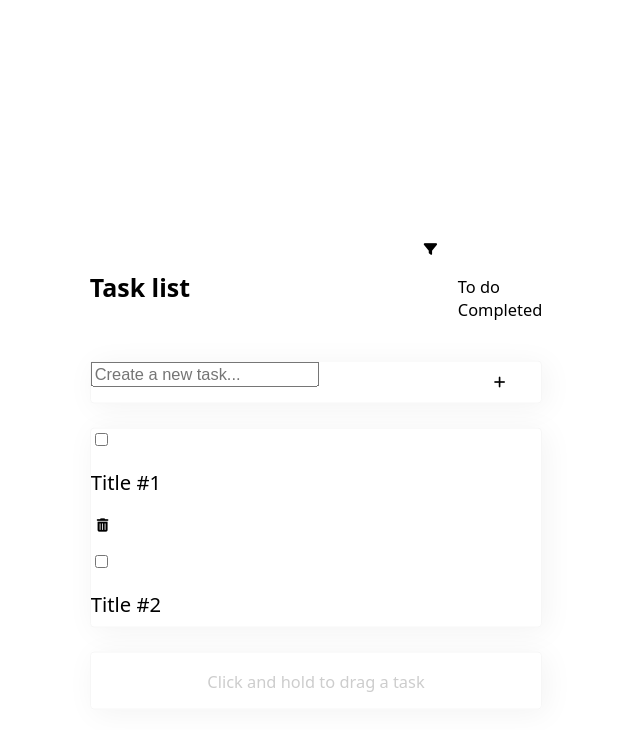
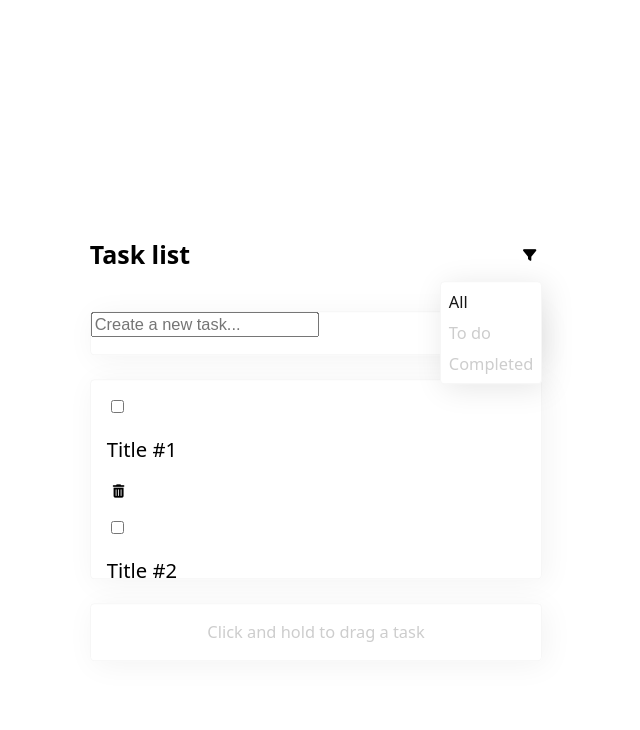
Before and after one commit to midjiro/draggable-task-list, a React (Create React App) app: page / in a window 1280 px wide. Both pictures are taken after a click on the button "Filter tasks by status". Shown: the top 730 px of the page, without its empty margins (324-964 px from the left). Built offline with nearby package versions, Linux system fonts and the light colour scheme.

Commit message:
add filter logic

```diff
--- a/src/App.js
+++ b/src/App.js
@@ -2,20 +2,27 @@ import CreateTaskForm from "components/CreateTaskForm";
 import Footer from "components/Footer";
 import Header from "components/Header";
 import TaskList from "components/TaskList";
+import { useState } from "react";
 
 function App() {
   const tasks = [
-    { id: 1, title: "Title #1", isCompleted: false },
-    { id: 2, title: "Title #2", isCompleted: false },
-    { id: 3, title: "Title #3", isCompleted: true },
+    { id: 1, title: "Title #1", status: "Completed" },
+    { id: 2, title: "Title #2", status: "To do" },
+    { id: 3, title: "Title #3", status: "To do" },
   ];
+
+  const [filterByStatus, setFilterByStatus] = useState("All");
+
+  const updateFilterByStatus = (newOption) => {
+    setFilterByStatus(newOption);
+  };
 
   return (
     <div className="task-manager">
-      <Header />
+      <Header filterOnChange={updateFilterByStatus} />
       <main className="task-manager__body">
         <CreateTaskForm />
-        <TaskList tasks={tasks} />
+        <TaskList tasks={tasks} filterByStatus={filterByStatus} />
       </main>
       <Footer />
     </div>
--- a/src/components/Filter.jsx
+++ b/src/components/Filter.jsx
@@ -1,14 +1,64 @@
-import React from "react";
+import React, { useCallback, useEffect, useRef, useState } from "react";
 
 export default function Filter({ onChange }) {
+  const [isExpanded, setIsExpanded] = useState(false);
+  const filterRef = useRef();
+
+  const collapse = () => {
+    setIsExpanded(false);
+  };
+
+  const switchVisibility = () => {
+    setIsExpanded((isExpanded) => !isExpanded);
+  };
+
+  // useCallback prevent function recreation between re-renders
+  const handleOutsideClick = useCallback(
+    (e) => {
+      if (!filterRef.current.contains(e.target)) collapse();
+    },
+    [filterRef]
+  );
+
+  const handleOptionChange = (e) => {
+    const newSelectedOption = e.target;
+    const optionList = Array.from(newSelectedOption.parentElement.children);
+
+    optionList.forEach((option) => {
+      option.classList.remove("filter__option--selected");
+    });
+
+    newSelectedOption.classList.add("filter__option--selected");
+
+    onChange(newSelectedOption.textContent);
+  };
+
+  useEffect(() => {
+    document.addEventListener("click", handleOutsideClick);
+
+    return () => {
+      document.removeEventListener("click", handleOutsideClick);
+    };
+  }, [handleOutsideClick]);
+
   return (
-    <div className="filter">
-      <button className="filter__btn">
+    <div className="filter" ref={filterRef}>
+      <button
+        className="filter__btn"
+        aria-expanded={isExpanded}
+        aria-controls="filter"
+        onClick={switchVisibility}
+      >
         <i className="fa-solid fa-filter"></i>
         <span className="sr-only">Filter tasks by status</span>
       </button>
-      <ul className="filter__option-list">
-        <li className="filter__option filter__option--selected">To do</li>
+      <ul
+        className="filter__option-list"
+        id="filter"
+        onClick={handleOptionChange}
+      >
+        <li className="filter__option filter__option--selected">All</li>
+        <li className="filter__option ">To do</li>
         <li className="filter__option">Completed</li>
       </ul>
     </div>
--- a/src/components/Header.jsx
+++ b/src/components/Header.jsx
@@ -5,7 +5,7 @@ export default function Header({ filterOnChange }) {
   return (
     <header className="task-manager__header">
       <h1 className="task-manager__title">Task list</h1>
-      <Filter />
+      <Filter onChange={filterOnChange} />
     </header>
   );
 }
--- a/src/components/Task.jsx
+++ b/src/components/Task.jsx
@@ -1,11 +1,11 @@
 import React from "react";
 
-export default function Task({ id, isCompleted, title }) {
+export default function Task({ id, status, title }) {
   return (
     <article className="task">
       <div className="task__status-indicator indicator">
         <label className="sr-only" htmlFor="#task-status">
-          {isCompleted ? "Completed" : "To do"}
+          {status}
         </label>
         <input
           type="checkbox"
--- a/src/components/TaskList.jsx
+++ b/src/components/TaskList.jsx
@@ -1,14 +1,26 @@
 import React from "react";
 import Task from "./Task";
 
-export default function TaskList({ tasks }) {
+export default function TaskList({ tasks, filterByStatus }) {
   // Checks wether task is defined and its length > 0 or not
+
   if (tasks?.length > 0) {
+    if (filterByStatus === "All")
+      return (
+        <div className="task-manager__tasks">
+          {tasks.map((task, id) => (
+            <Task {...task} key={id} />
+          ))}
+        </div>
+      );
+
     return (
       <div className="task-manager__tasks">
-        {tasks.map((task, id) => (
-          <Task {...task} key={id} />
-        ))}
+        {tasks
+          .filter((task) => task.status === filterByStatus)
+          .map((task, id) => (
+            <Task {...task} key={id} />
+          ))}
       </div>
     );
   }
--- a/src/sass/_layout.scss
+++ b/src/sass/_layout.scss
@@ -30,7 +30,7 @@
 
 .task-manager__form {
   display: flex;
-  align-items: center;
+  align-items: stretch;
   margin-block-end: 1rem;
 
   @media screen and (width >= 720px) {
@@ -47,6 +47,7 @@
 }
 
 .task-manager__tasks {
+  padding: 1rem;
   max-block-size: 200px;
   overflow-y: auto;
   display: flex;
--- a/src/sass/modules/_filter.scss
+++ b/src/sass/modules/_filter.scss
@@ -0,0 +1,39 @@
+@use "../vars";
+
+.filter {
+  position: relative;
+}
+
+.filter__option-list {
+  scale: 1 0;
+  position: absolute;
+  inset-block-start: 100%;
+  inset-inline-end: 0;
+  padding: 0.5rem;
+  background-color: vars.$clr-white-200;
+  border: 1px solid vars.$clr-white-100;
+  border-radius: 4px;
+  box-shadow: 4px 4px 30px rgba(0, 0, 0, 0.1);
+  transform-origin: top;
+  transition: scale 250ms;
+  visibility: collapse;
+}
+
+.filter__btn[aria-expanded="true"] ~ .filter__option-list {
+  scale: 1 1;
+  visibility: visible;
+}
+
+.filter__option {
+  color: vars.$clr-gray-100;
+  transition: all 250ms;
+
+  &:hover,
+  &--selected {
+    color: vars.$clr-black-100;
+  }
+
+  &:not(:last-child) {
+    margin-block-end: 0.5rem;
+  }
+}
```
